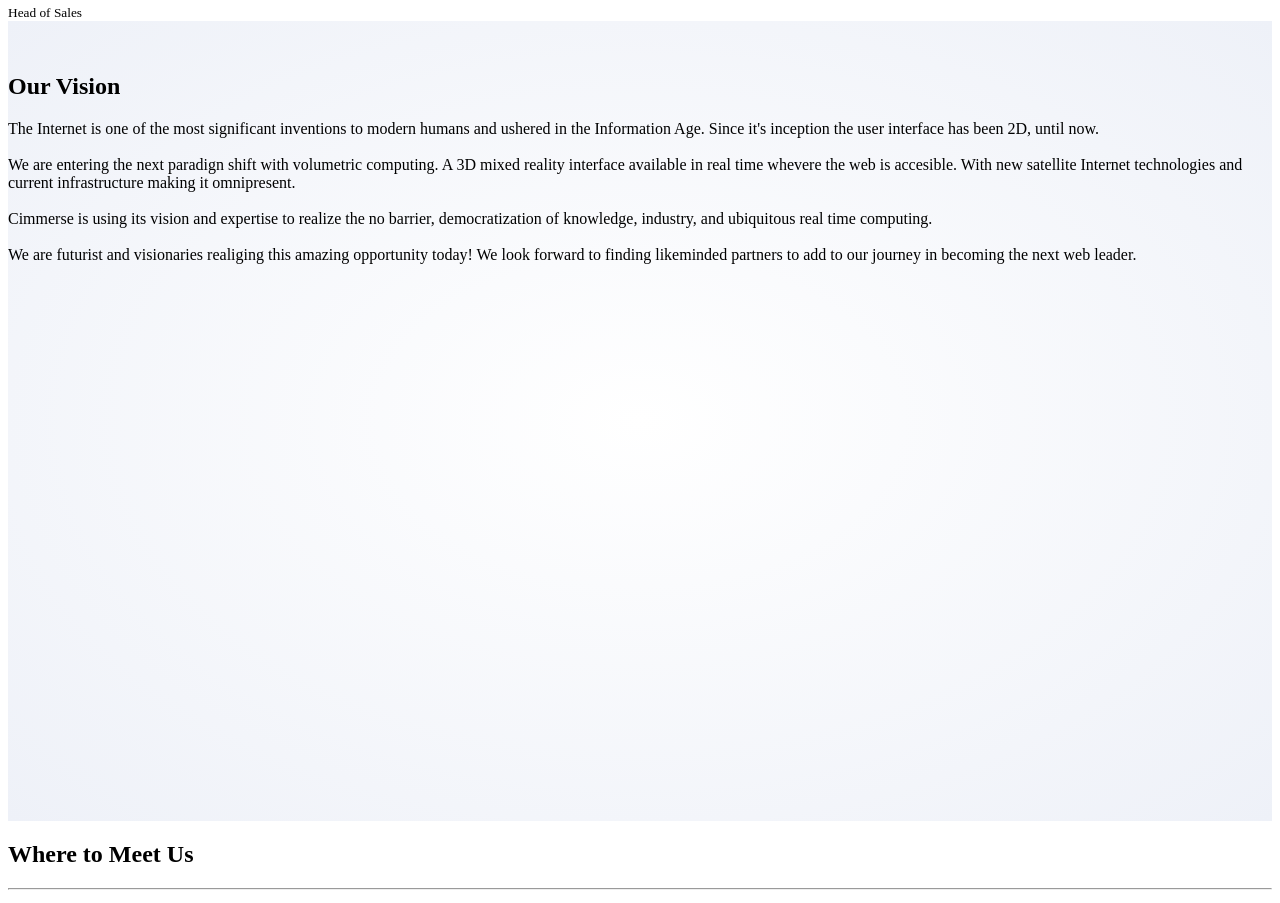
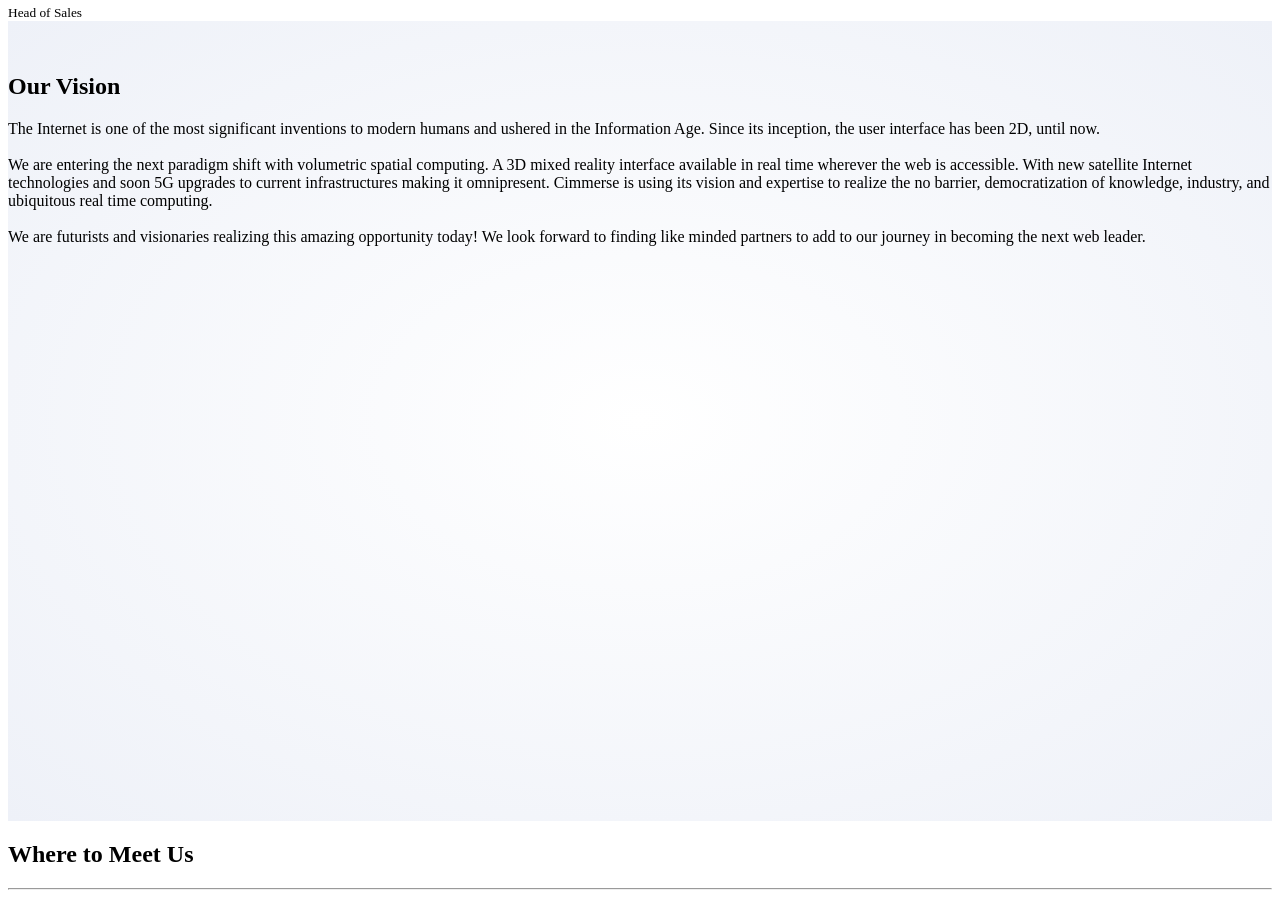
Before and after one commit to Cimmerce/marketing-site, a Gatsby site: page /about in a window 1280 px wide. Shown: the part 1600-2503 px from the top of the page. Built offline with nearby package versions, Linux system fonts and the light colour scheme; Gatsby itself is replaced by a stand-in of ours; some icons are missing.

Commit message:
Updated vision text on about page.

```diff
--- a/src/pages/about.jsx
+++ b/src/pages/about.jsx
@@ -88,14 +88,11 @@ const AboutPage = () => (
           <Col className={cx('col-12 col-lg-12 pl-50 pr-80"', styles.centerAbout)} >
             <h2 className="text-center">Our Vision</h2>
             <p className="lead">
-              The Internet is one of the most significant inventions to modern humans and ushered in the Information Age. Since it's inception the user interface has been 2D, until now.
+              The Internet is one of the most significant inventions to modern humans and ushered in the Information Age. Since its inception, the user interface has been 2D, until now.
               <br /> <br />
-              We are entering the next paradign shift with volumetric computing. A 3D mixed reality interface available in real time whevere the web is accesible.
-              With new satellite Internet technologies and current infrastructure making it omnipresent.
+              We are entering the next paradigm shift with volumetric spatial computing. A 3D mixed reality interface available in real time wherever the web is accessible. With new satellite Internet technologies and soon 5G upgrades to current infrastructures making it omnipresent. Cimmerse is using its vision and expertise to realize the no barrier, democratization of knowledge, industry, and ubiquitous real time computing.
               <br /> <br />
-              Cimmerse is using its vision and expertise to realize the no barrier, democratization of knowledge, industry, and ubiquitous real time computing.
-              <br /> <br />
-              We are futurist and visionaries realiging this amazing opportunity today! We look forward to finding likeminded partners to add to our journey in becoming the next web leader.
+              We are futurists and visionaries realizing this amazing opportunity today! We look forward to finding like minded partners to add to our journey in becoming the next web leader.
             </p>
           </Col>
 
```
